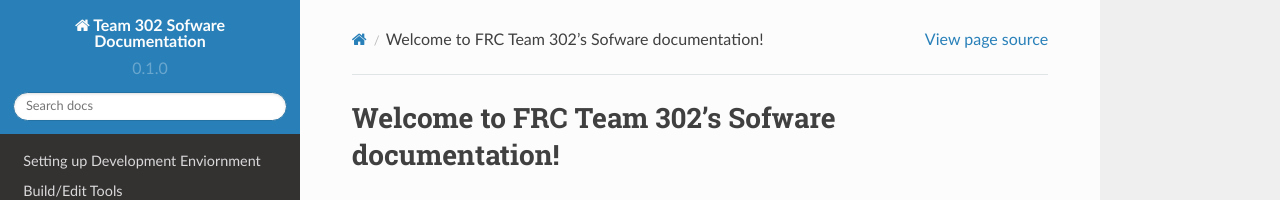
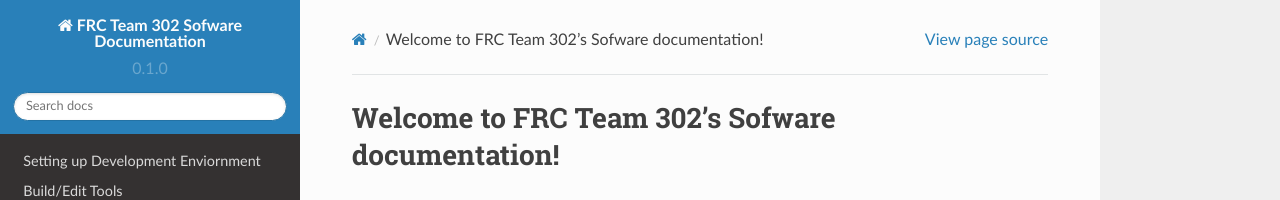
Before and after one commit to Team302/Team302Doco, a Sphinx documentation site: the page built from docs/source/index.rst, in a window 1280 px wide. Shown: the top 200 px of the page. Built offline with Sphinx 7.4.7 and the Read the Docs theme 2.0.0, drawn with Linux system fonts in a browser that asks for light colours.

Commit message:
Update conf.py

```diff
--- a/docs/source/conf.py
+++ b/docs/source/conf.py
@@ -2,7 +2,7 @@
 
 # -- Project information
 
-project = 'Team 302 Sofware Documentation'
+project = 'FRC Team 302 Sofware Documentation'
 copyright = '2023, Graziella'
 author = 'Graziella'
 
```
